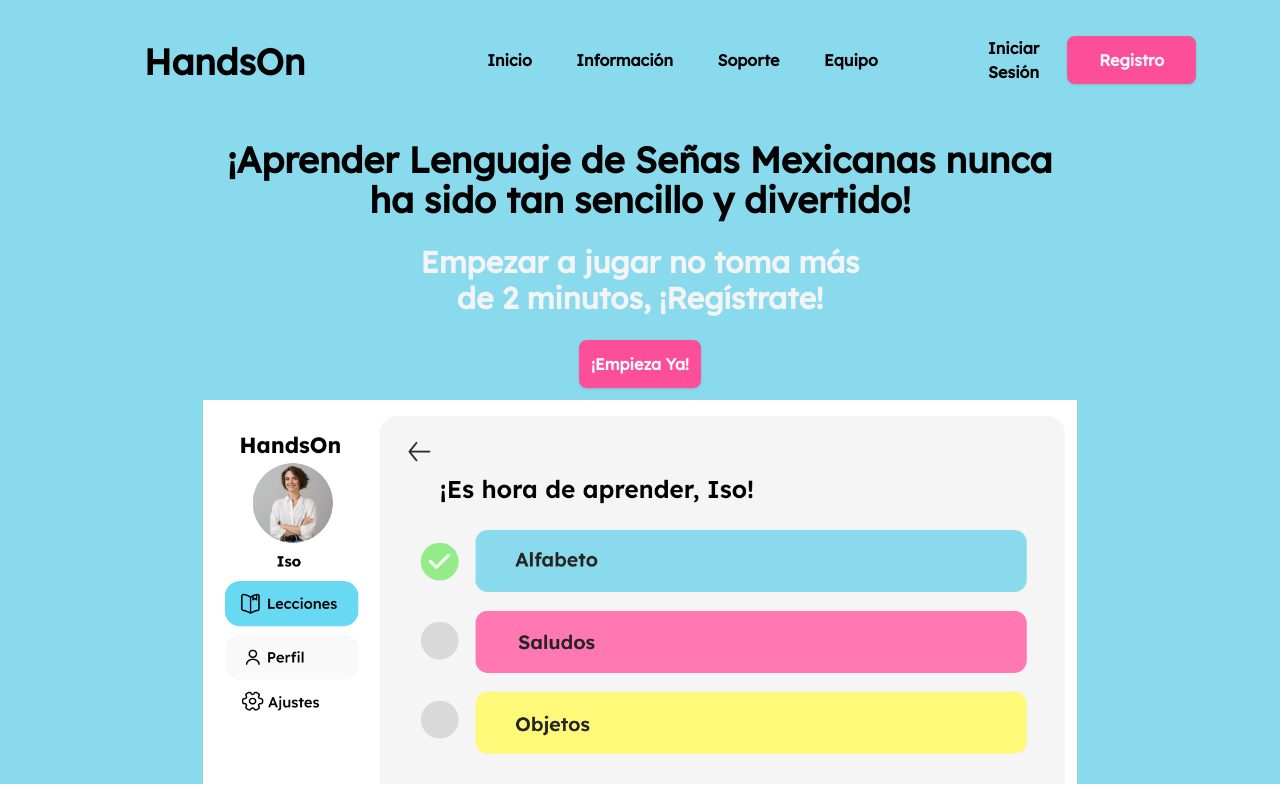
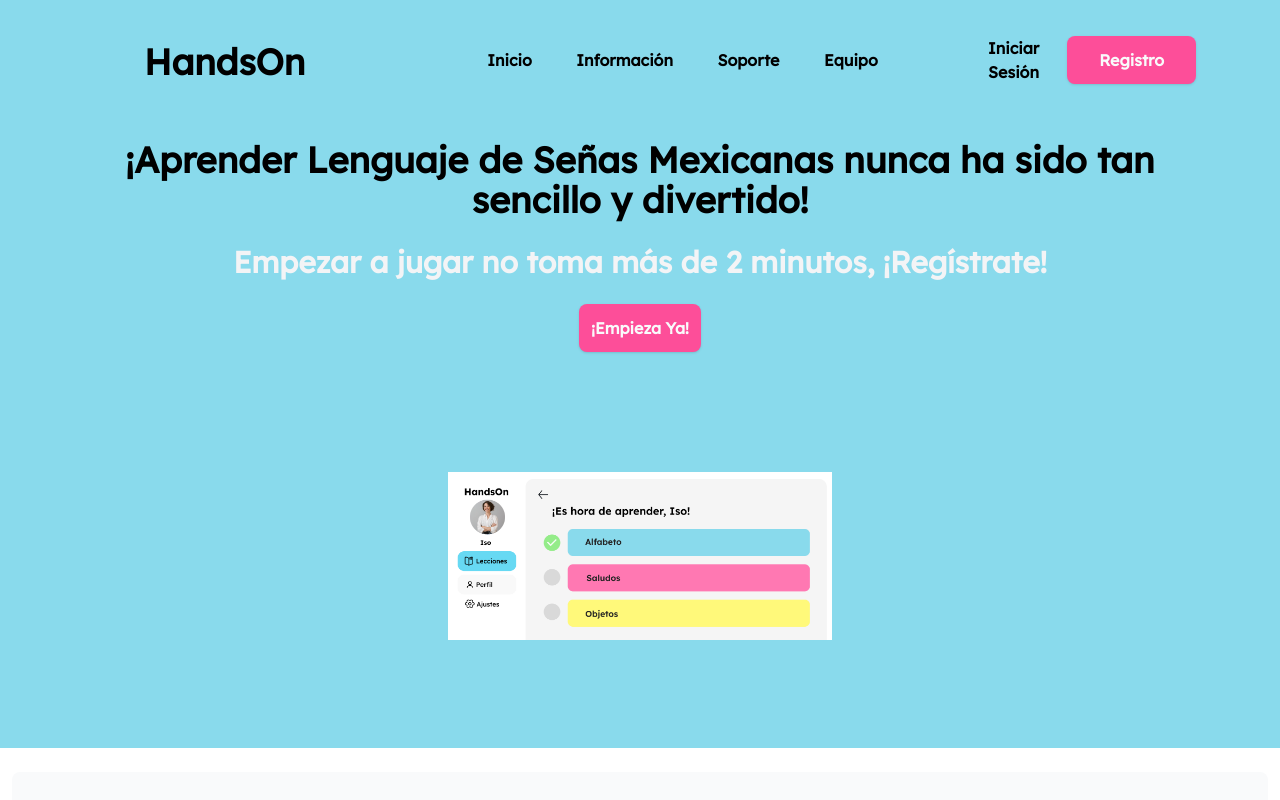
Before and after one commit to iso-bravo/Hands-On, a Next.js app: page / in a window 1280 px wide. Shown: the top 800 px of the page. Built offline with nearby package versions, Linux system fonts and the light colour scheme.

Commit message:
Seccion 1 responsiva

```diff
--- a/components/seccion1.tsx
+++ b/components/seccion1.tsx
@@ -11,11 +11,11 @@ export function Seccion1() {
     }}, []);
 
   return (
-    <div className=" relative h-full w-full bg-primary font-Lexend px-16 pt-12 flex flex-col">
-      <div className=" w-full h-full flex flex-col mt-20">
+    <div className="relative h-full w-full bg-primary font-Lexend px-4 sm:px-8 md:px-16 pt-12 flex flex-col">
+      <div className="w-full h-full flex flex-col mt-20">
         <h2
           className="
-            w-[850px]
+            w-full
             m-auto
             p-3
             text-center
@@ -30,7 +30,7 @@ export function Seccion1() {
         </h2>
         <h1
           className="
-            w-[500px]
+            w-full
             m-auto
             p-3
             text-center
@@ -68,7 +68,7 @@ export function Seccion1() {
           </button>
         </div>
           <div className='flex flex-col animate-fade-in-down'>
-            <img className="object-contain h-96 w-50" src="/images/mi.png" alt="mi" />
+            <img className="object-contain h-96 w-full sm:w-1/2 md:w-1/3 lg:w-1/2 xl:w-1/3 2xl:w-1/4 mx-auto" src="/images/mi.png" alt="mi" />
         </div>
       </div>
     </div>
```
